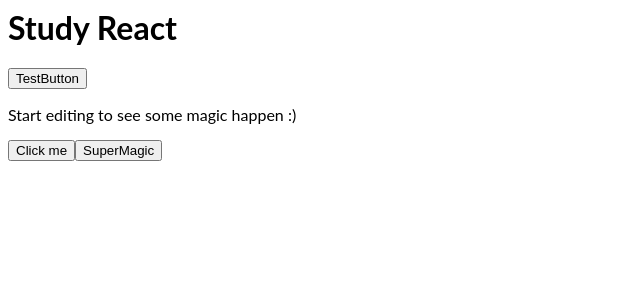
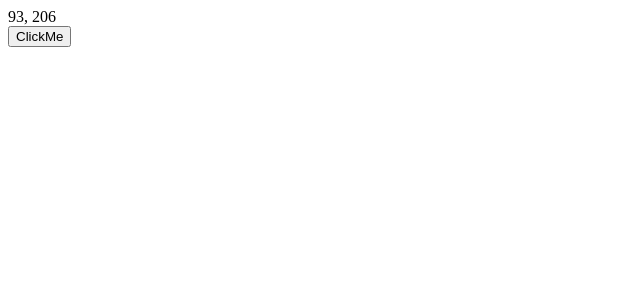
Before and after one commit to di858mon/react-fk6yqq-Study, a React (Create React App) app: page / in a window 1280 px wide. Shown: the top 300 px of the page, without its empty margins (0-640 px from the left). Built offline with nearby package versions, Linux system fonts and the light colour scheme.

Commit message:
Finish L6

```diff
--- a/src/App.js
+++ b/src/App.js
@@ -1,20 +1,12 @@
 import React from 'react';
 import './style.css';
 import Test from './comp/Test';
+import Task1 from './comp/Task1';
 
 export default function App() {
   function Showalert(text) {
     alert(text);
     console.log('12');
   }
-  return (
-    <div>
-      <h1>Study React</h1>
-      <div className="out"> </div>
-      <Test />
-      <p>Start editing to see some magic happen :)</p>
-      <button onClick={() => Showalert('1234')}>Click me</button>
-      <button>SuperMagic</button>
-    </div>
-  );
+  return <Task1 p1={88} />;
 }
--- /dev/null
+++ b/src/comp/Task1.js
@@ -0,0 +1,33 @@
+import React from 'react';
+
+class Task1 extends React.Component {
+  constructor(props) {
+    super();
+    console.log(props);
+    this.state = {
+      s1: props.p1,
+    };
+    this.s2 = 201;
+  }
+
+  componentDidMount() {
+    this.s2 += 5;
+    this.setState({ s1: +this.state.s1 + 5 });
+  }
+  buttonHandler = ()=> {
+    this.s2 += 50;
+    this.setState({ s1: +this.state.s1 + 50 });
+  }
+  render() {
+    return (
+      <>
+        <div>
+          {this.state.s1}, {this.s2}
+        </div>
+        <button onClick={this.buttonHandler}>ClickMe</button>
+      </>
+    );
+  }
+}
+
+export default Task1;
```
